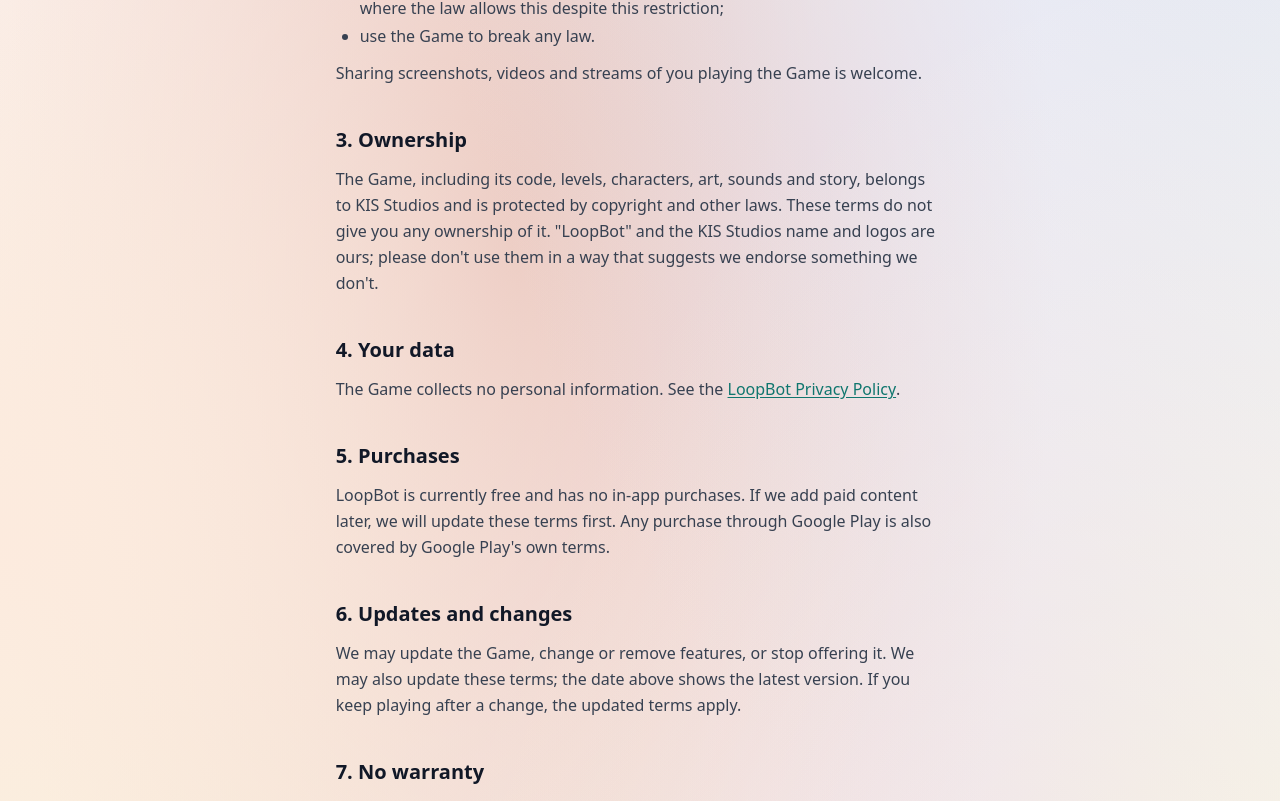
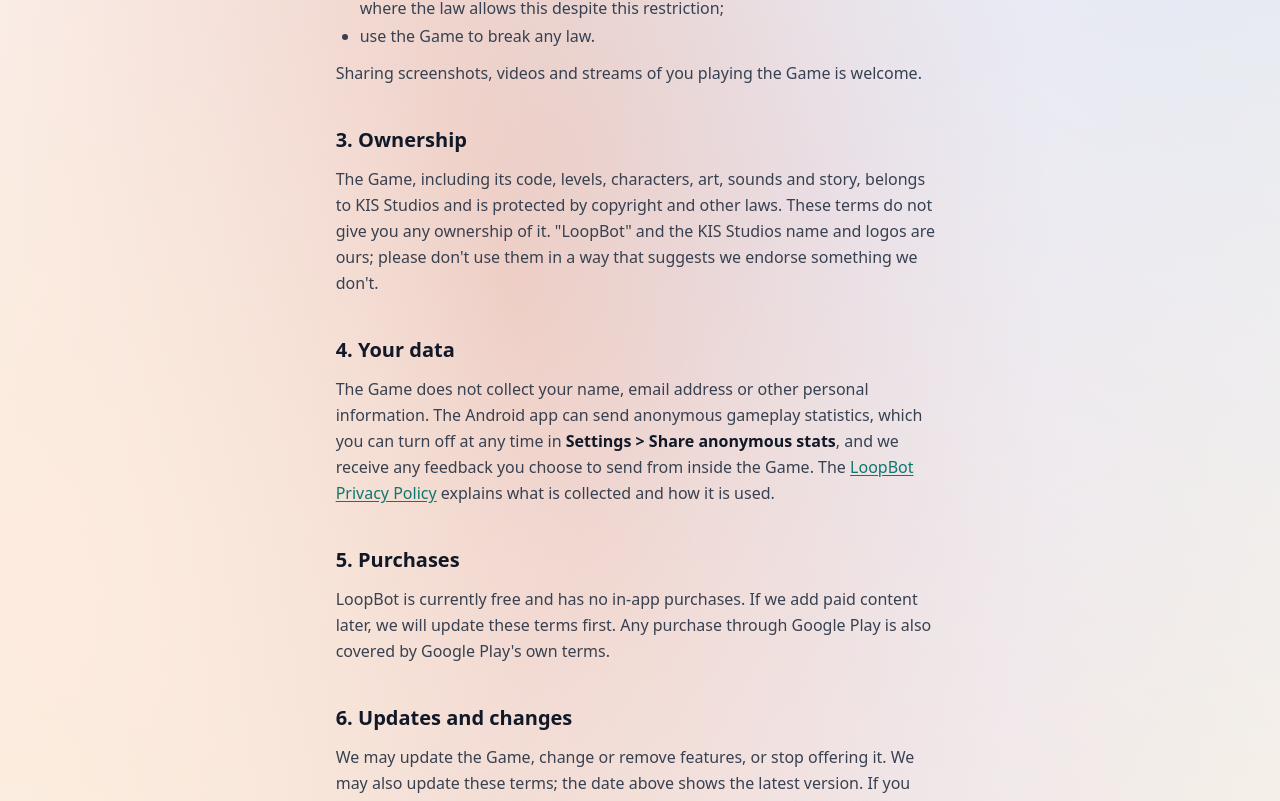
Before and after one commit to kevsaj/Portfolio-Next, a Next.js app: page /loopbot/terms in a window 1280 px wide. Shown: the part 733-1534 px from the top of the page. Built offline with nearby package versions, Linux system fonts and the light colour scheme.

Commit message:
Update LoopBot terms section 4 to match the new privacy policy
Section 4 said the Game collects no personal information. It now mentions
the optional anonymous gameplay stats and in-game feedback and points to
the privacy policy. Last updated moves to November 8, 2026.

```diff
--- a/pages/loopbot/terms.tsx
+++ b/pages/loopbot/terms.tsx
@@ -8,7 +8,7 @@ export default function LoopBotTerms() {
             title="LoopBot Terms of Use"
             description="The terms for downloading, installing and playing LoopBot, a coding puzzle game by KIS Studios, on Android or on the web."
             path="/loopbot/terms"
-            updated="November 7, 2026"
+            updated="November 8, 2026"
         >
             <p>
                 These terms apply when you download, install or play <strong>LoopBot</strong> (the &quot;Game&quot;), made by KIS
@@ -45,7 +45,11 @@ export default function LoopBotTerms() {
 
             <h2>4. Your data</h2>
             <p>
-                The Game collects no personal information. See the <Link href="/loopbot/privacy">LoopBot Privacy Policy</Link>.
+                The Game does not collect your name, email address or other personal information. The Android app can send
+                anonymous gameplay statistics, which you can turn off at any time in{' '}
+                <strong>Settings &gt; Share anonymous stats</strong>, and we receive any feedback you choose to send from inside
+                the Game. The <Link href="/loopbot/privacy">LoopBot Privacy Policy</Link> explains what is collected and how it
+                is used.
             </p>
 
             <h2>5. Purchases</h2>
```
